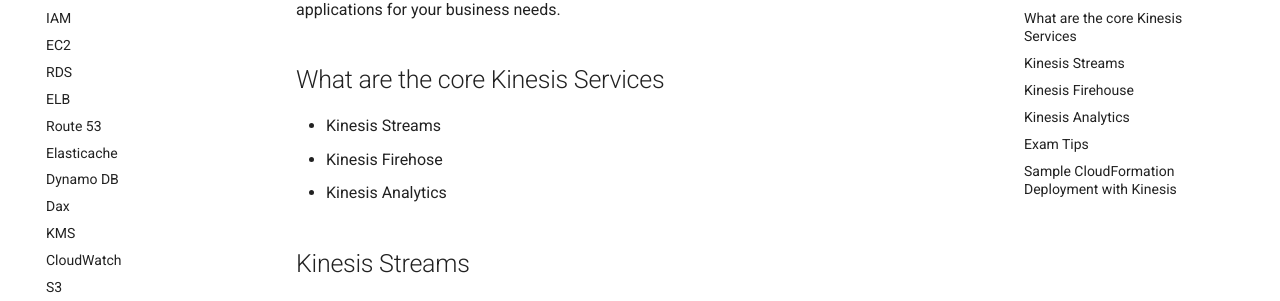
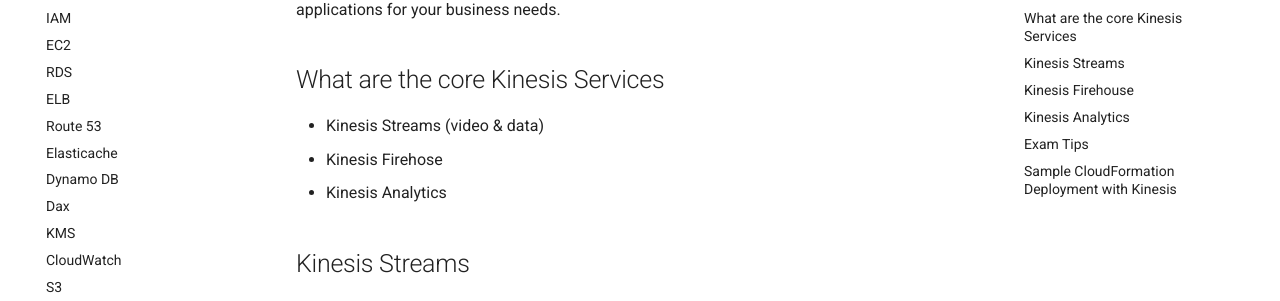
Before and after one commit to dan-mcm/docs, an MkDocs documentation site: the page built from docs/aws/kinesis.md, in a window 1280 px wide and 900 px high, scrolled down 541 px. Shown: the part 144-445 px from the top of the window. Built offline with MkDocs 1.6.1 and Material for MkDocs 9.7.7, drawn with Linux system fonts in a browser that asks for light colours; comment, search, counter and statistics services are not loaded.

Commit message:
minor update

```diff
--- a/docs/aws/kinesis.md
+++ b/docs/aws/kinesis.md
@@ -20,7 +20,7 @@
 
 ## What are the core Kinesis Services
 
-* Kinesis Streams
+* Kinesis Streams (video & data)
 * Kinesis Firehose
 * Kinesis Analytics
 
```
